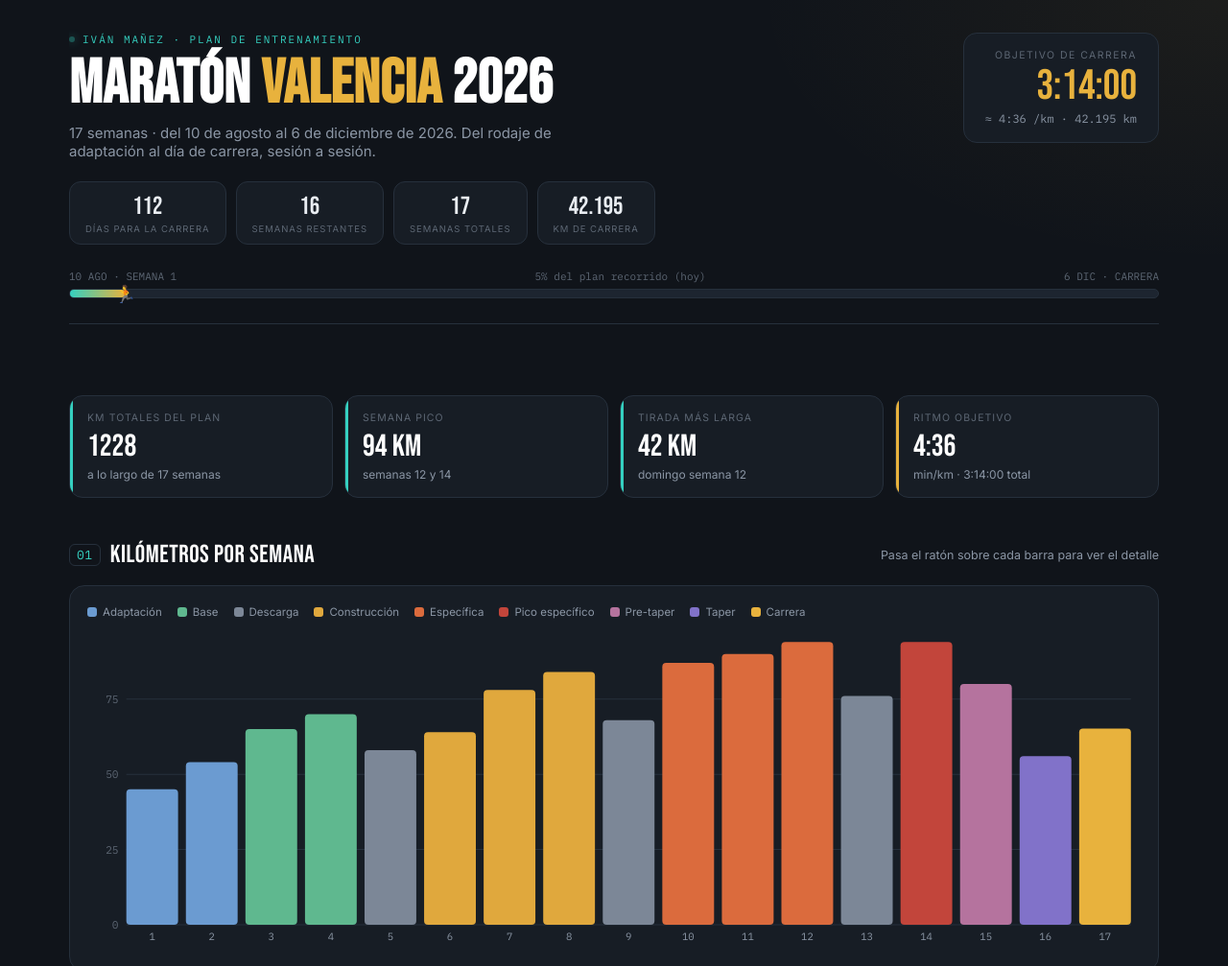
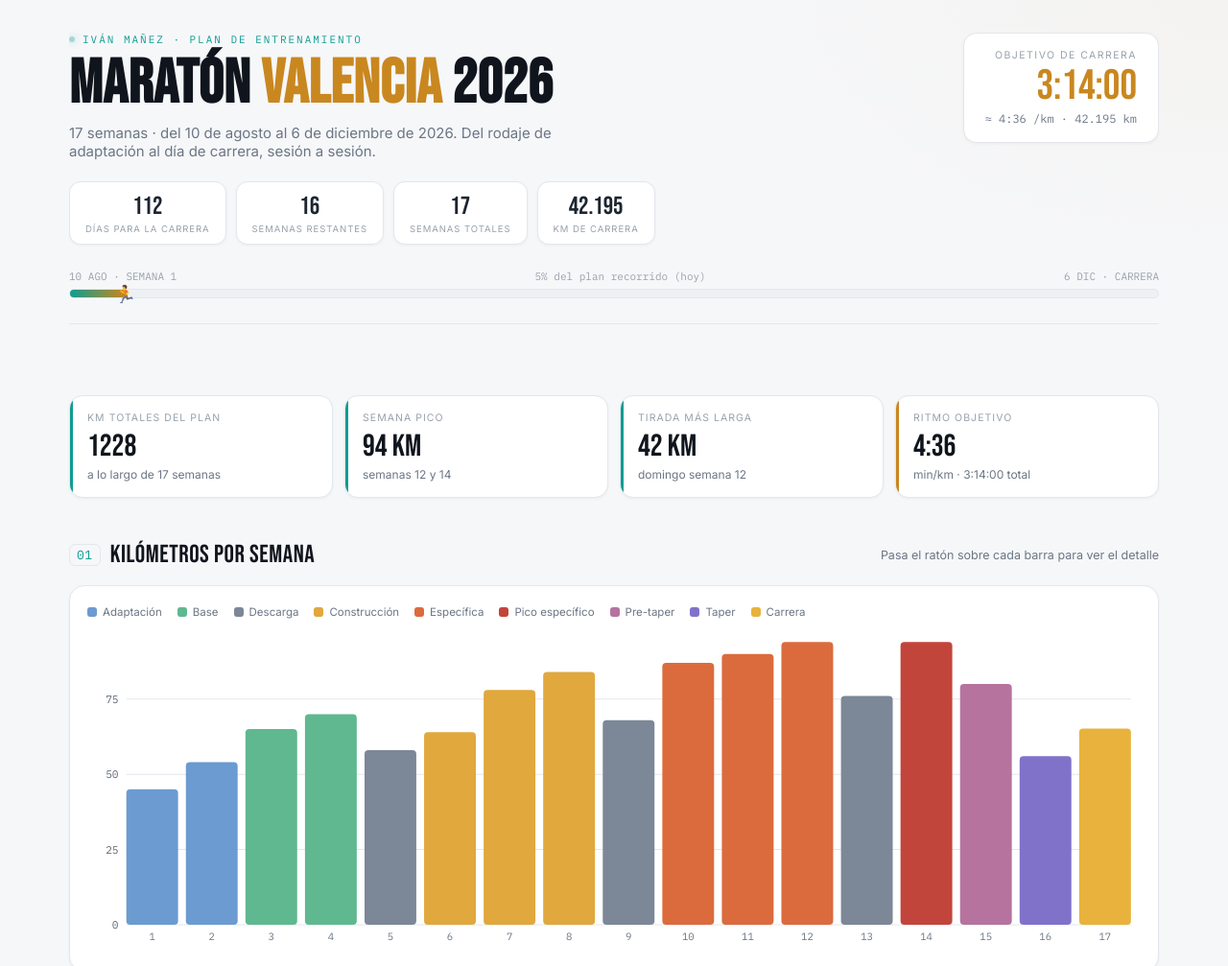
Before and after one commit to ivanmanez-crypto/Plan-Maraton-Valencia-2026, a plain HTML site: page index.html in a window 1280 px wide. Shown: the top 1007 px of the page at 96% size. Drawn offline with Linux system fonts and the light colour scheme.

Commit message:
Add files via upload

```diff
--- a/index.html
+++ b/index.html
@@ -8,34 +8,35 @@
 <link href="https://fonts.googleapis.com/css2?family=Bebas+Neue&family=Inter:wght@400;500;600;700;800&family=IBM+Plex+Mono:wght@400;500;600&display=swap" rel="stylesheet">
 <style>
 :root{
-  --bg:#10141a;
-  --panel:#171d25;
-  --panel-2:#1d2530;
-  --border:#26303c;
-  --text:#e9edf2;
-  --muted:#8b96a5;
-  --muted-2:#5d6774;
-  --teal:#35d0c0;
-  --teal-dim:rgba(53,208,192,.14);
-  --gold:#e8b23d;
-  --gold-dim:rgba(232,178,61,.14);
+  --bg:#f6f7f9;
+  --panel:#ffffff;
+  --panel-2:#eef1f4;
+  --border:#e3e7ec;
+  --text:#1c2530;
+  --muted:#6b7684;
+  --muted-2:#98a1ac;
+  --teal:#0f9c92;
+  --teal-dim:rgba(15,156,146,.10);
+  --gold:#c9871f;
+  --gold-dim:rgba(201,135,31,.12);
 
-  --c-adapt:#6b9bd1;
-  --c-base:#5fb88f;
-  --c-descarga:#7c8797;
-  --c-construccion:#e0a83d;
-  --c-especifica:#db6b3d;
-  --c-pico:#c2453b;
-  --c-pretaper:#b5739e;
-  --c-taper:#8172c9;
-  --c-carrera:#e8b23d;
+  --c-adapt:#4d7fb8;
+  --c-base:#3f9c74;
+  --c-descarga:#8b95a3;
+  --c-construccion:#c9871f;
+  --c-especifica:#c85a2c;
+  --c-pico:#b23a34;
+  --c-pretaper:#a15b8a;
+  --c-taper:#6a5cb0;
+  --c-carrera:#c9871f;
+  --shadow:0 1px 3px rgba(20,30,45,.05);
 }
 *{box-sizing:border-box; margin:0; padding:0;}
 html{scroll-behavior:smooth;}
 body{
   background:
-    radial-gradient(1200px 600px at 15% -10%, rgba(53,208,192,.08), transparent 60%),
-    radial-gradient(900px 500px at 100% 0%, rgba(232,178,61,.06), transparent 55%),
+    radial-gradient(1200px 600px at 15% -10%, rgba(15,156,146,.05), transparent 60%),
+    radial-gradient(900px 500px at 100% 0%, rgba(201,135,31,.04), transparent 55%),
     var(--bg);
   color:var(--text);
   font-family:'Inter',system-ui,sans-serif;
@@ -72,7 +73,7 @@
   font-size:clamp(38px,6vw,64px);
   line-height:.95;
   letter-spacing:.01em;
-  color:#fff;
+  color:#10151d;
 }
 h1 span{color:var(--gold);}
 .hero-sub{color:var(--muted); font-size:15px; margin-top:10px; max-width:520px;}
@@ -83,6 +84,7 @@
   border-radius:14px;
   padding:16px 22px;
   min-width:200px;
+  box-shadow:var(--shadow);
 }
 .hero-target .lbl{font-size:10.5px; letter-spacing:.14em; text-transform:uppercase; color:var(--muted-2); margin-bottom:4px;}
 .hero-target .val{font-family:'Bebas Neue'; font-size:44px; color:var(--gold); line-height:1;}
@@ -93,7 +95,7 @@
 }
 .cbox{
   background:var(--panel); border:1px solid var(--border); border-radius:12px;
-  padding:10px 16px; min-width:78px; text-align:center;
+  padding:10px 16px; min-width:78px; text-align:center; box-shadow:var(--shadow);
 }
 .cbox .n{font-family:'Bebas Neue'; font-size:26px; color:var(--text);}
 .cbox .l{font-size:9.5px; letter-spacing:.1em; text-transform:uppercase; color:var(--muted-2); margin-top:2px;}
@@ -120,26 +122,26 @@
 @media(max-width:800px){.kpi-grid{grid-template-columns:repeat(2,1fr);}}
 .kpi{
   background:var(--panel); border:1px solid var(--border); border-radius:14px; padding:16px 18px;
-  position:relative; overflow:hidden;
+  position:relative; overflow:hidden; box-shadow:var(--shadow);
 }
 .kpi::before{
   content:''; position:absolute; left:0; top:0; bottom:0; width:3px; background:var(--teal);
 }
 .kpi.gold::before{background:var(--gold);}
 .kpi .k-lbl{font-size:10.5px; letter-spacing:.1em; text-transform:uppercase; color:var(--muted-2);}
-.kpi .k-val{font-family:'Bebas Neue'; font-size:32px; color:#fff; margin-top:4px;}
+.kpi .k-val{font-family:'Bebas Neue'; font-size:32px; color:#10151d; margin-top:4px;}
 .kpi .k-sub{font-size:12px; color:var(--muted); margin-top:2px;}
 
 /* ---------- section titles ---------- */
 section{padding-top:44px;}
 .sec-head{display:flex; align-items:baseline; justify-content:space-between; gap:14px; margin-bottom:16px; flex-wrap:wrap;}
-.sec-title{font-family:'Bebas Neue'; font-size:26px; letter-spacing:.02em; color:#fff; display:flex; align-items:center; gap:10px;}
+.sec-title{font-family:'Bebas Neue'; font-size:26px; letter-spacing:.02em; color:#10151d; display:flex; align-items:center; gap:10px;}
 .sec-title .num{color:var(--teal); font-family:'IBM Plex Mono',monospace; font-size:13px; border:1px solid var(--border); border-radius:6px; padding:2px 7px;}
 .sec-note{font-size:12.5px; color:var(--muted);}
 
 /* ---------- weekly chart ---------- */
 .chart-panel{
-  background:var(--panel); border:1px solid var(--border); border-radius:16px; padding:20px 18px 8px;
+  background:var(--panel); border:1px solid var(--border); border-radius:16px; padding:20px 18px 8px; box-shadow:var(--shadow);
 }
 .legend{display:flex; flex-wrap:wrap; gap:10px 16px; margin-bottom:14px; font-size:11.5px; color:var(--muted);}
 .legend .li{display:flex; align-items:center; gap:6px;}
@@ -148,16 +150,16 @@
 .bar{transition:opacity .15s;}
 .bar:hover{opacity:.75; cursor:pointer;}
 .chart-tip{
-  position:absolute; pointer-events:none; background:#0c1014; border:1px solid var(--border);
-  border-radius:10px; padding:10px 12px; font-size:12px; color:var(--text); opacity:0; transition:opacity .1s;
-  box-shadow:0 10px 30px rgba(0,0,0,.5); z-index:50; min-width:170px;
+  position:absolute; pointer-events:none; background:#1c2530; border:1px solid #1c2530;
+  border-radius:10px; padding:10px 12px; font-size:12px; color:#e9edf2; opacity:0; transition:opacity .1s;
+  box-shadow:0 10px 26px rgba(20,30,45,.22); z-index:50; min-width:170px;
 }
 .chart-tip b{color:var(--gold); font-family:'IBM Plex Mono',monospace;}
 .chart-container{position:relative;}
 
 /* ---------- pace zones ---------- */
 .zones-panel{
-  background:var(--panel); border:1px solid var(--border); border-radius:16px; padding:22px 20px;
+  background:var(--panel); border:1px solid var(--border); border-radius:16px; padding:22px 20px; box-shadow:var(--shadow);
 }
 .zone-row{
   display:grid; grid-template-columns:64px 150px 1fr 128px; align-items:center; gap:14px;
@@ -181,7 +183,7 @@
 .mp-star{color:var(--gold); font-size:11px; margin-left:4px;}
 
 /* ---------- weekly table ---------- */
-.week-table-wrap{overflow-x:auto; border:1px solid var(--border); border-radius:16px; background:var(--panel);}
+.week-table-wrap{overflow-x:auto; border:1px solid var(--border); border-radius:16px; background:var(--panel); box-shadow:var(--shadow);}
 table{width:100%; border-collapse:collapse; font-size:13px;}
 thead th{
   text-align:left; font-size:10.5px; letter-spacing:.08em; text-transform:uppercase; color:var(--muted-2);
@@ -189,7 +191,7 @@
 }
 tbody td{padding:11px 14px; border-bottom:1px solid var(--border); vertical-align:top; color:var(--text);}
 tbody tr:last-child td{border-bottom:none;}
-tbody tr:hover{background:rgba(255,255,255,.02);}
+tbody tr:hover{background:rgba(20,30,45,.025);}
 .phase-chip{
   display:inline-block; font-size:11px; padding:3px 9px; border-radius:20px; font-weight:600; color:#0c1014; white-space:nowrap;
 }
@@ -218,7 +220,7 @@
 /* ---------- how to use ---------- */
 .howto-grid{display:grid; grid-template-columns:1fr 1fr; gap:12px;}
 @media(max-width:800px){.howto-grid{grid-template-columns:1fr;}}
-.howto-card{background:var(--panel); border:1px solid var(--border); border-radius:14px; padding:16px 18px;}
+.howto-card{background:var(--panel); border:1px solid var(--border); border-radius:14px; padding:16px 18px; box-shadow:var(--shadow);}
 .howto-card h4{font-size:12px; letter-spacing:.08em; text-transform:uppercase; color:var(--teal); margin-bottom:6px;}
 .howto-card p{font-size:13.5px; color:var(--text); line-height:1.5;}
 .howto-card p b{color:var(--gold);}
@@ -441,7 +443,7 @@
   [0,25,50,75,100].forEach(v=>{
     if(v>maxKm+10) return;
     const y = padT + plotH - (v/maxKm)*plotH;
-    svgHtml += `<line x1="${padL}" y1="${y}" x2="${W-padR}" y2="${y}" stroke="#26303c" stroke-width="1"/>`;
+    svgHtml += `<line x1="${padL}" y1="${y}" x2="${W-padR}" y2="${y}" stroke="#e3e7ec" stroke-width="1"/>`;
     svgHtml += `<text x="${padL-8}" y="${y+4}" text-anchor="end" font-size="11" fill="#5d6774" font-family="IBM Plex Mono">${v}</text>`;
   });
 
@@ -452,7 +454,7 @@
     const y = padT + plotH - h;
     const color = PHASE_HEX[w.Fase] || "#999";
     svgHtml += `<rect class="bar" data-i="${i}" x="${x}" y="${y}" width="${barW}" height="${h}" rx="4" fill="${color}"></rect>`;
-    svgHtml += `<text x="${x+barW/2}" y="${padT+plotH+16}" text-anchor="middle" font-size="10.5" fill="#8b96a5" font-family="IBM Plex Mono">${w.Semana}</text>`;
+    svgHtml += `<text x="${x+barW/2}" y="${padT+plotH+16}" text-anchor="middle" font-size="10.5" fill="#6b7684" font-family="IBM Plex Mono">${w.Semana}</text>`;
   });
 
   svg.setAttribute('viewBox', `0 0 ${W} ${H}`);
```
